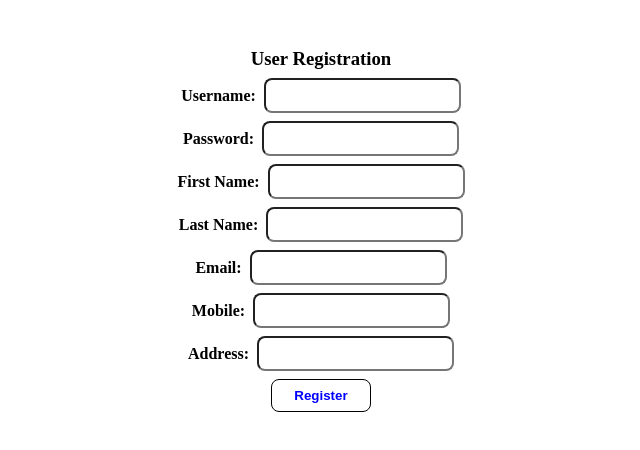
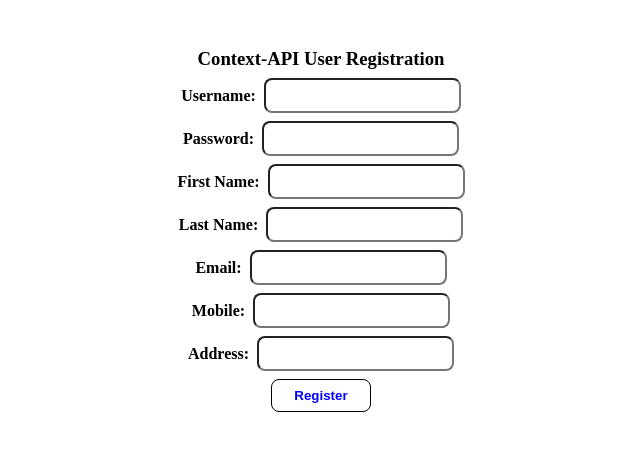
Before and after one commit to astiksayare/React-Doc, a React (Vite) app in the folder React-Master/react-master-jsx/: page / in a window 1280 px wide. Shown: the top 450 px of the page, without its empty margins (319-959 px from the left). Built offline with nearby package versions, Linux system fonts and the light colour scheme.

Commit message:
Added: Context API (Provider/Consumer) in React

```diff
--- /dev/null
+++ b/React-Master/react-master-jsx/src/hooks/context/context-api/LandingPage.jsx
@@ -0,0 +1,10 @@
+import * as ContextApi from './index'
+
+export const LandingPage = () => {
+    return (
+        <section>
+            <h1>Welcome to the Landing Page...</h1>
+            <ContextApi.MyProfile />
+        </section>
+    )
+}
--- /dev/null
+++ b/React-Master/react-master-jsx/src/hooks/context/context-api/MyProfile.jsx
@@ -0,0 +1,34 @@
+
+import { UserContext } from "./UserRegistration"
+
+export const MyProfile = () => {
+
+    return (
+        <UserContext.Consumer>
+            {
+                (user) => {
+                    return (
+                        <section>
+                            <div className="flex-space-between">
+                                <h1>User Name: {user.username}</h1>
+                                <h1>Password: {user.password}</h1>
+                            </div>
+                            <hr />
+
+                            <div className="flex-space-between">
+                                <h1>First Name: {user.firstName}</h1>
+                                <h1>Last Name: {user.lastName}</h1>
+                            </div>
+
+                            <div className="flex-space-between">
+                                <h1>Email: {user.email}</h1>
+                                <h1>Mobile: {user.mobile}</h1>
+                            </div>
+                            <h1>Address: {user.address}</h1>
+                        </section>
+                    )
+                }
+            }
+        </UserContext.Consumer>
+    )
+}
--- /dev/null
+++ b/React-Master/react-master-jsx/src/hooks/context/context-api/UserRegistration.jsx
@@ -0,0 +1,79 @@
+
+import React from "react"
+import * as ContextApi from './index';
+
+export const UserContext = React.createContext();
+
+export const UserRegistration = () => {
+    const [isNavigate, setIsNavigate] = React.useState(false);
+
+    const[user, setUser] = React.useState({
+        username: '',
+        password: '',
+        firstName: '',
+        lastName: '',
+        email: '',
+        mobile: '',
+        address: ''
+    });
+
+    const handleSubmit = (e) => {
+        e.preventDefault();
+        setIsNavigate(true);
+    }
+
+    const handleInput = (e) => {
+        setUser({...user, [e.target.name] : e.target.value});
+    }
+
+    return (
+        <section className="display_flex">
+            <UserContext.Provider value={user}>
+                {
+                    !isNavigate ?
+                    <form onSubmit={handleSubmit}>
+                        <div className="flex-column">
+                            <h1>Context-API User Registration</h1>
+                            <div className="display_flex">
+                                <label htmlFor="username">Username: </label>
+                                <input type="text" id="username" name="username" value={user.username} onChange={handleInput}/>
+                            </div>
+
+                            <div className="display_flex">
+                                <label htmlFor="password">Password: </label>
+                                <input type="text" id="password" name="password" value={user.password} onChange={handleInput}/>
+                            </div>
+
+                            <div className="display_flex">
+                                <label htmlFor="firstName">First Name: </label>
+                                <input type="text" id="firstName" name="firstName" value={user.firstName} onChange={handleInput}/>
+                            </div>
+                            <div className="display_flex">
+                                <label htmlFor="lastName">Last Name: </label>
+                                <input type="text" id="lastName" name="lastName" value={user.lastName} onChange={handleInput}/>
+                            </div>
+                            <div className="display_flex">
+                                <label htmlFor="email">Email: </label>
+                                <input type="email" id="email" name="email" value={user.email} onChange={handleInput}/>
+                            </div>
+                            <div className="display_flex">
+                                <label htmlFor="mobile">Mobile: </label>
+                                <input type="number" id="mobile" name="mobile" value={user.mobile} onChange={handleInput}/>
+                            </div>
+                            <div className="display_flex">
+                                <label htmlFor="address">Address: </label>
+                                <input type="textarea" id="address" name="address" value={user.address} onChange={handleInput}/>
+                            </div>
+
+                            <div className="display_flex">
+                                <button type="submit" className="btn">Register</button>
+                            </div>
+                        </div>
+                    </form>
+                    :
+                    <ContextApi.LandingPage />
+                }
+            </UserContext.Provider>
+        </section>
+    )
+}
--- /dev/null
+++ b/React-Master/react-master-jsx/src/hooks/context/context-api/index.js
@@ -0,0 +1,7 @@
+import { LandingPage } from "./LandingPage";
+import { UserRegistration } from "./UserRegistration";
+import { MyProfile } from "./MyProfile";
+
+export {
+    LandingPage, UserRegistration, MyProfile
+}
--- a/React-Master/react-master-jsx/src/hooks/context/index.js
+++ b/React-Master/react-master-jsx/src/hooks/context/index.js
@@ -1,2 +1,3 @@
 
 export * as PropsDrilling from './props-drilling';
+export * as ContextApi from './context-api';
--- a/React-Master/react-master-jsx/src/portal/ContextPortal.jsx
+++ b/React-Master/react-master-jsx/src/portal/ContextPortal.jsx
@@ -1,10 +1,12 @@
 import ReactDom from 'react-dom';
 import { PropsDrilling } from '../hooks/context';
+import { ContextApi } from '../hooks/context';
 
 export const ContextPortal = () => {
     return ReactDom.createPortal(
         <section>
-            <PropsDrilling.Registration />
+            {/* <PropsDrilling.Registration /> */}
+            <ContextApi.UserRegistration />
         </section>, document.getElementById('context-portal')
     )
 }
```
